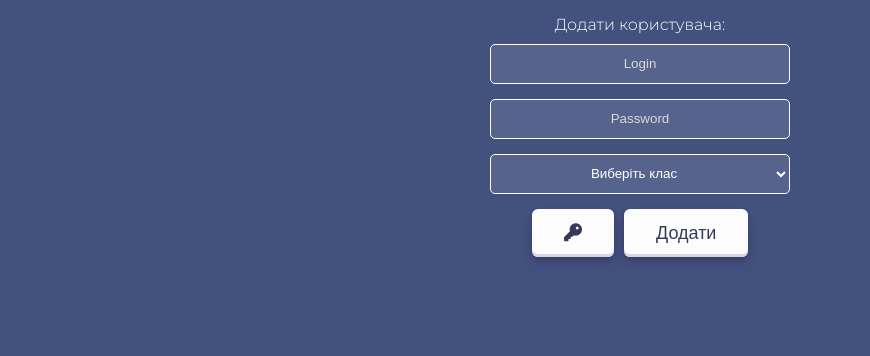
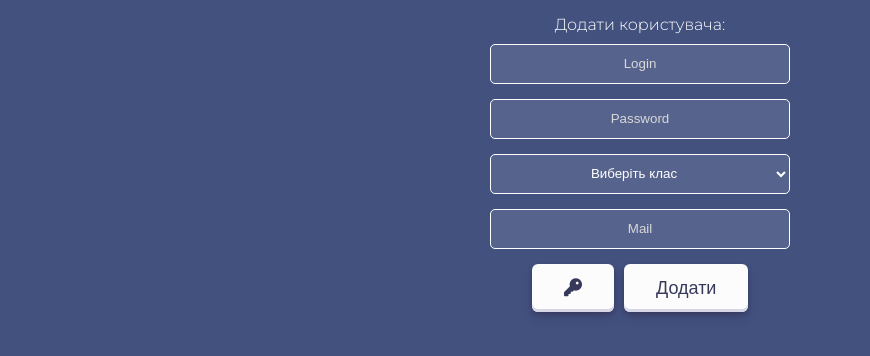
Before and after one commit to gathery173/administration, a plain HTML site: page add-user.html in a window 1280 px wide. Shown: the part 114-470 px from the top of the page, without its empty margins (0-870 px from the left). Drawn offline with Linux system fonts and the light colour scheme; no server answers.

Commit message:
Update add-user.html

```diff
--- a/add-user.html
+++ b/add-user.html
@@ -15,7 +15,7 @@
     <script src="https://www.gstatic.com/firebasejs/8.10.0/firebase-app.js"></script>
     <script src="https://www.gstatic.com/firebasejs/8.10.0/firebase-database.js"></script>
     <!-- Include your app.js file -->
-    <script src="scripts/admin/main/admin-script.js"></script>
+    <script src="/scripts/admin/main/admin-script.js"></script>
     <link rel="icon" type="image/png" href="assets/logo.png">
     <link rel="stylesheet" href="styles/admin/style.css">
 </head>
@@ -59,7 +59,11 @@
                     <option value="5А">11А</option>
                     <option value="5Б">11Б</option>
                     <!-- Add more options as needed -->
-                </select><div style="display: flex;">
+                </select>
+                <input type="email" id="mail" placeholder="Mail">
+                <div style="display: flex;">
+
+
                     <button type="button" onclick="generateNewPassword()" style="width:fit-content; margin-right: 10px;">
                         <i class="fas fa-key"></i> <!-- Font Awesome password icon -->
                     </button>
```
